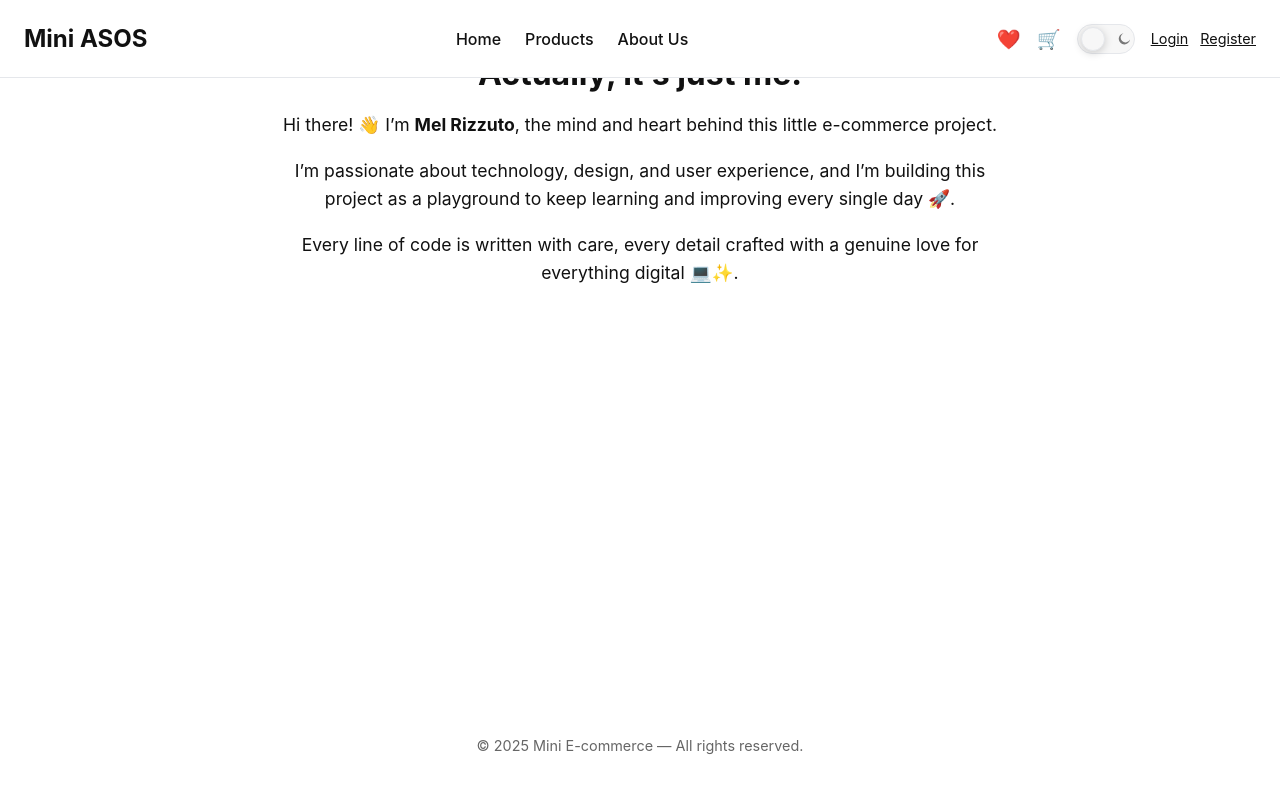
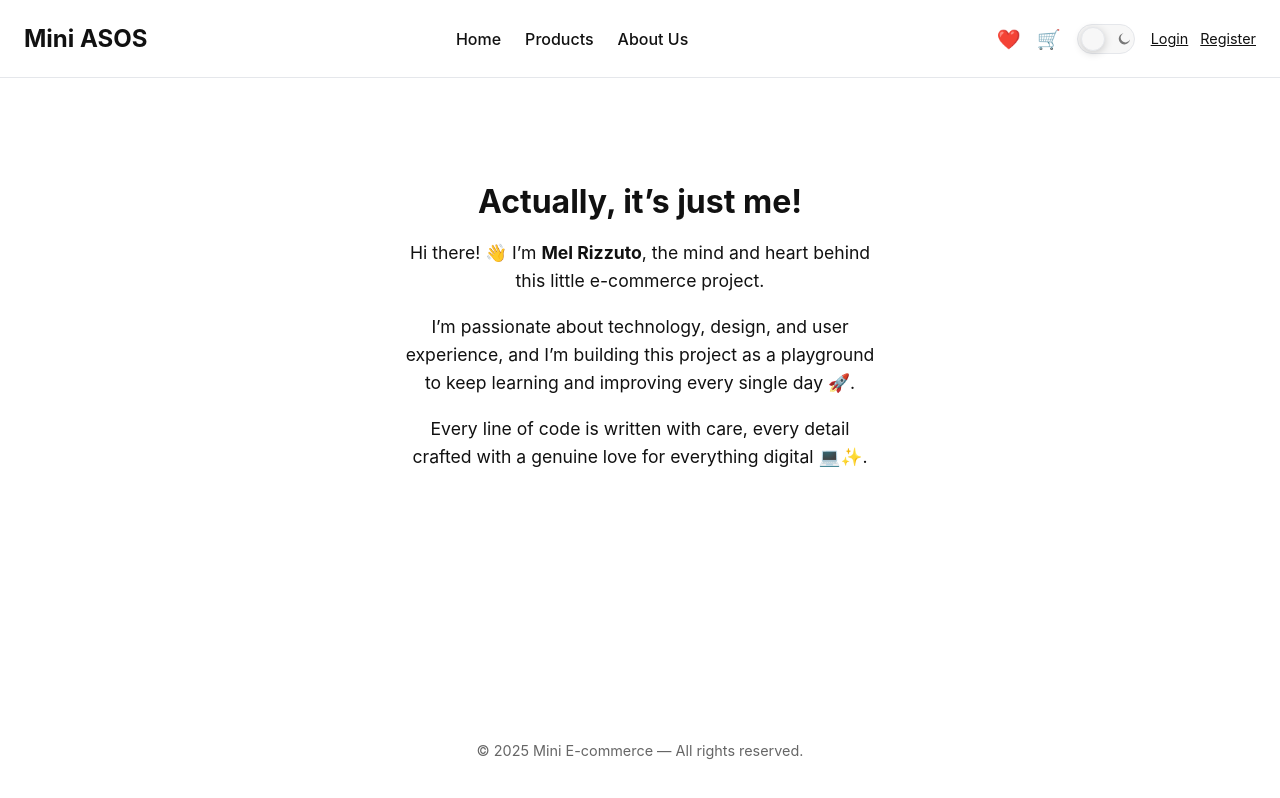
Before and after one commit to Melrizzuto/mini-ecommerce-nuxt3, a Nuxt app: page /about in a window 1280 px wide. Shown: the top 798 px of the page. Built offline with nearby package versions, Linux system fonts and the light colour scheme; no server answers.

Commit message:
fix: add padding to improve legibility

```diff
--- a/pages/about.vue
+++ b/pages/about.vue
@@ -38,7 +38,7 @@
 .about-page {
   max-width: 800px;
   margin: 0 auto;
-  padding: 2rem;
+  padding: 10rem;
   text-align: center;
 }
 
```
